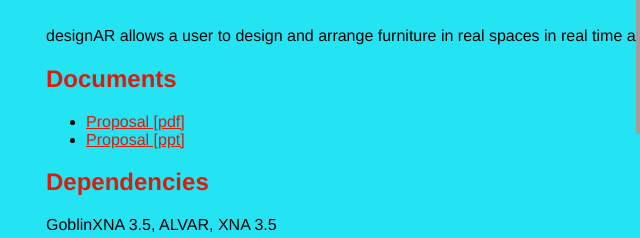
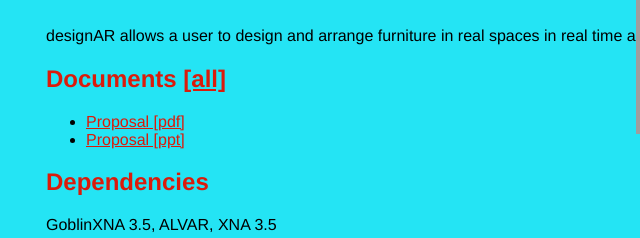
Before and after one commit to bludman/designAR, a plain HTML site: page index.html in a window 1280 px wide. Shown: the part 166-404 px from the top of the page, 244-884 px from the left. Drawn offline with Linux system fonts and the light colour scheme; grey boxes are pictures that could not be loaded.

Commit message:
Added link to all documents

```diff
--- a/index.html
+++ b/index.html
@@ -51,7 +51,7 @@
 
     <p>designAR allows a user to design and arrange furniture in real spaces in real time and at 1:1 scale</p>
 
-	<h2>Documents</h2>
+	<h2>Documents <a href="https://github.com/bludman/designAR/tree/gh-pages/files">[all]</a></h2>
 <ul>
 	<li><a href="files/designAR_proposal.pdf">Proposal [pdf]</a></li>
 	<li><a href="files/designAR_proposal.ppt">Proposal [ppt]</a></li>
```
